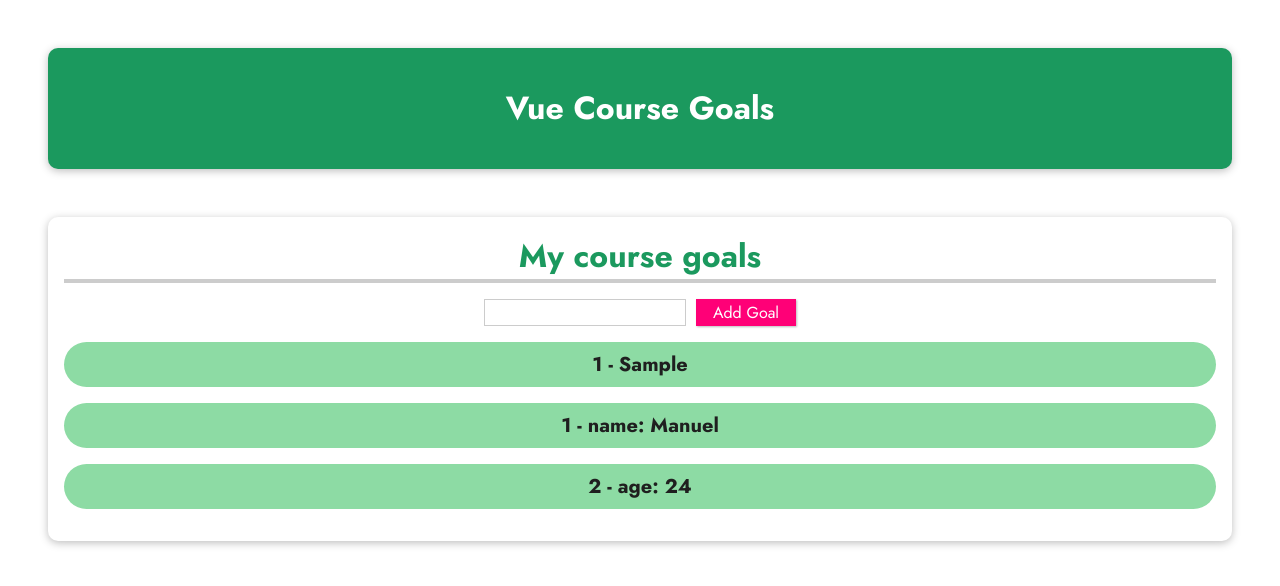
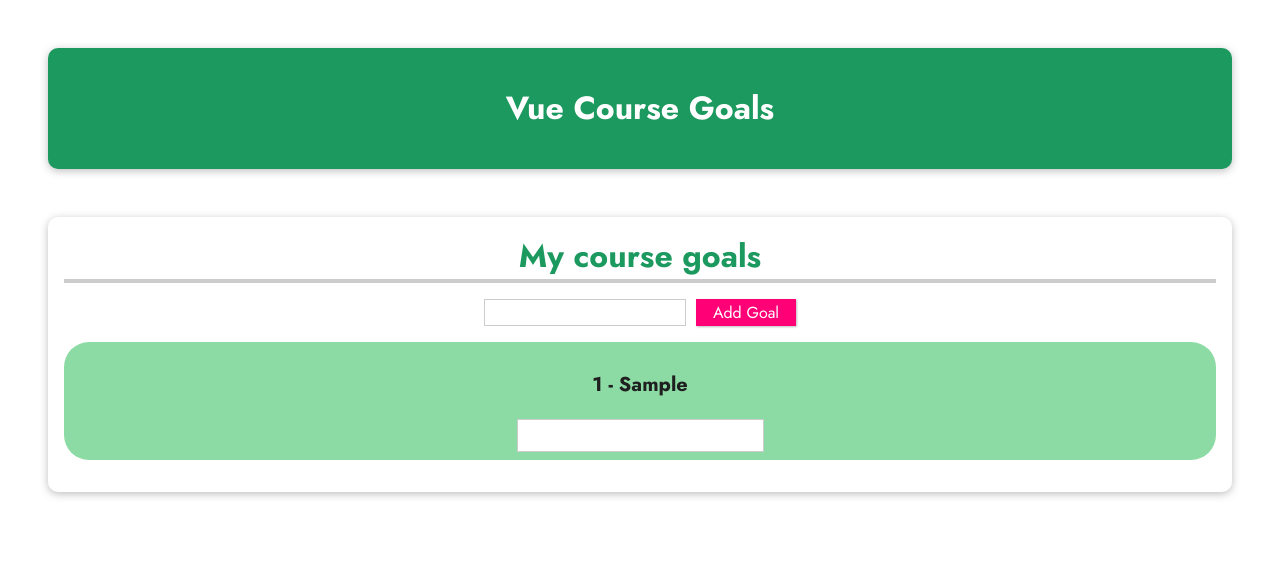
Before and after one commit to ManuelBlaze/Vue-Conditional-Content-Lists, a plain HTML site: page index.html in a window 1280 px wide. Both pictures are taken after typing "Sample" into the empty fields and a click on the button "Add Goal". Drawn offline with nearby package versions, Linux system fonts and the light colour scheme.

Commit message:
Lists & keys

```diff
--- a/app.js
+++ b/app.js
@@ -21,6 +21,9 @@ const app = Vue.createApp({
       this.goals.push(parsedGoal);
       this.goal = "";
     },
+    removeGoal(i) {
+      this.goals.splice(i, 1);
+    },
   },
 });
 
--- a/index.html
+++ b/index.html
@@ -24,13 +24,20 @@
         No goals have been added yet - please start adding some!
       </p>
       <ul v-else>
-        <li v-for="(goal, index) in goals">{{ index+1 }} - {{ goal }}</li>
+        <li
+          v-for="(goal, index) in goals"
+          :key="goal"
+          @click="removeGoal(index)"
+        >
+          <p>{{ index+1 }} - {{ goal }}</p>
+          <input type="text" @click.stop>
+        </li>
       </ul>
-      <ul>
+      <!-- <ul>
         <li v-for="(value, key, index) in person">
           {{ index+1 }} - {{ key }}: {{ value }}
         </li>
-      </ul>
+      </ul> -->
     </section>
   </body>
 </html>
```
